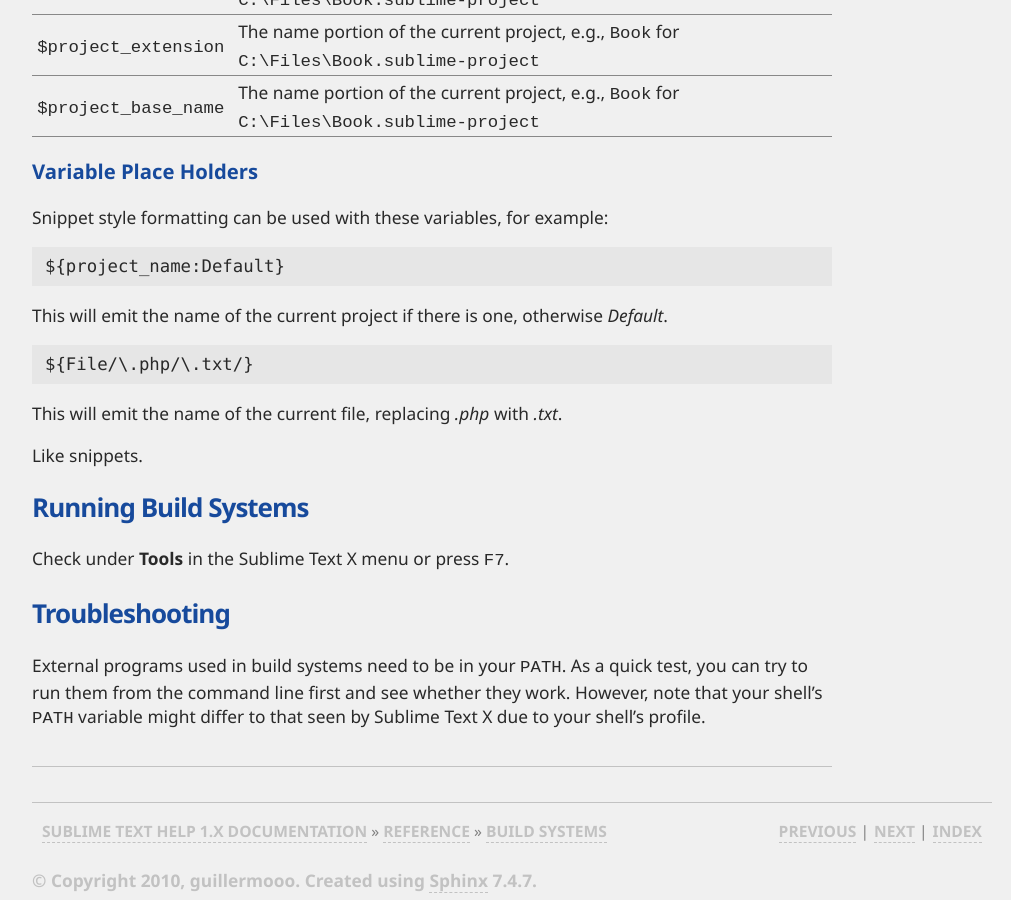
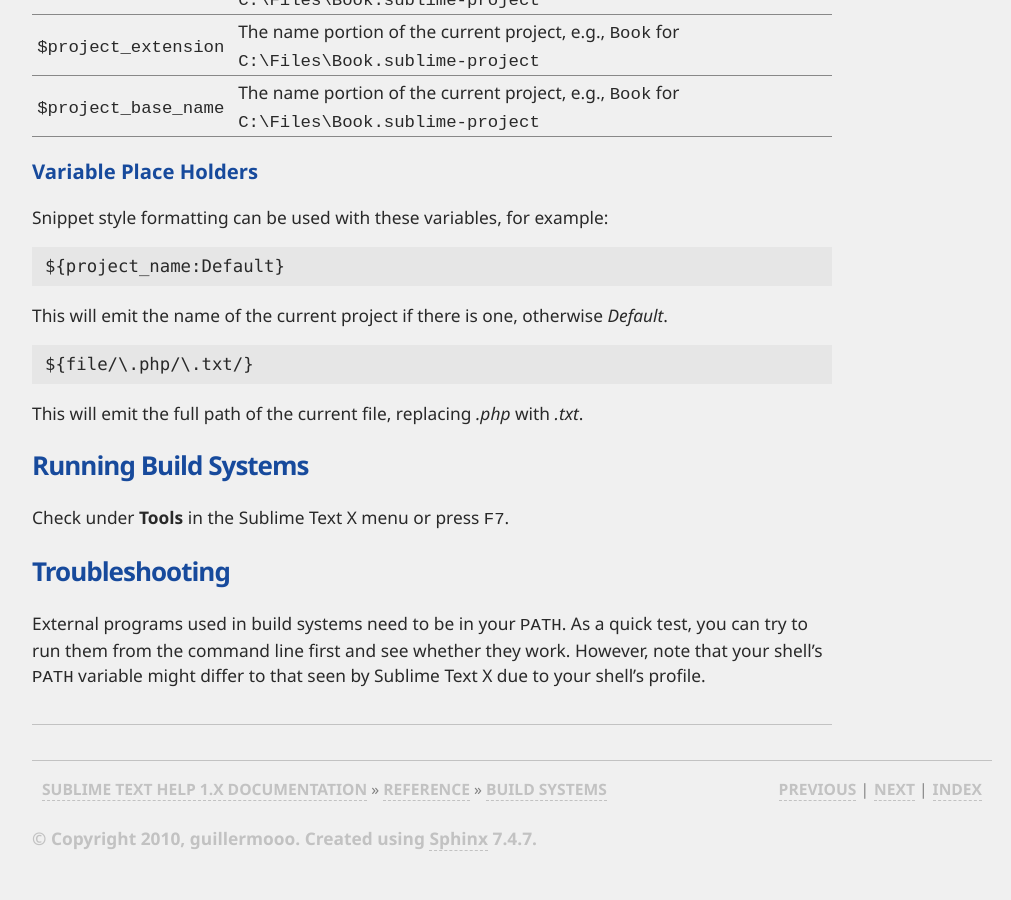
Before and after one commit to guillermooo/sublime-undocs, a Sphinx documentation site: the page built from source/reference/build_systems.rst, in a window 1280 px wide and 900 px high, scrolled down 1339 px. Shown: the whole window, without its empty margins (128-1139 px from the left). Built offline with Sphinx 7.4.7, drawn with Linux system fonts in a browser that asks for light colours; after the commit the page ends 2197 px from its top, so only the background shows below that.

Commit message:
Revised.

```diff
--- a/source/reference/build_systems.rst
+++ b/source/reference/build_systems.rst
@@ -73,11 +73,9 @@ This will emit the name of the current project if there is one, otherwise *Defau
 
 ::
 
-    ${File/\.php/\.txt/}
+    ${file/\.php/\.txt/}
 
-This will emit the name of the current file, replacing *.php* with *.txt*.
-
-Like snippets.
+This will emit the full path of the current file, replacing *.php* with *.txt*.
 
 Running Build Systems
 *********************
```
